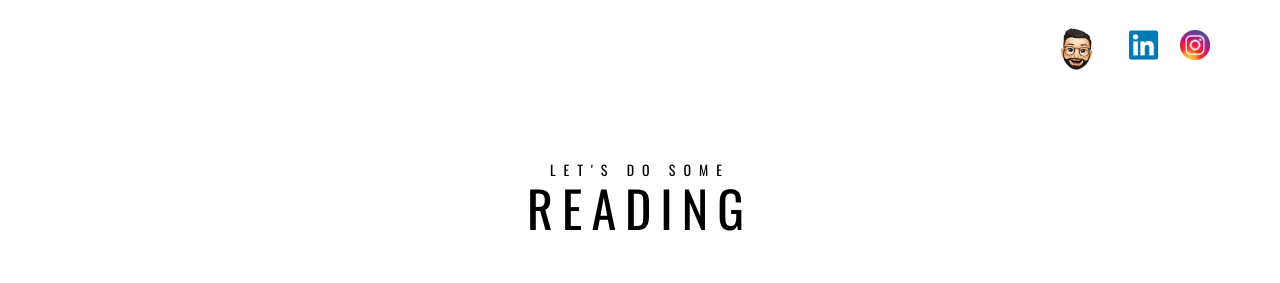
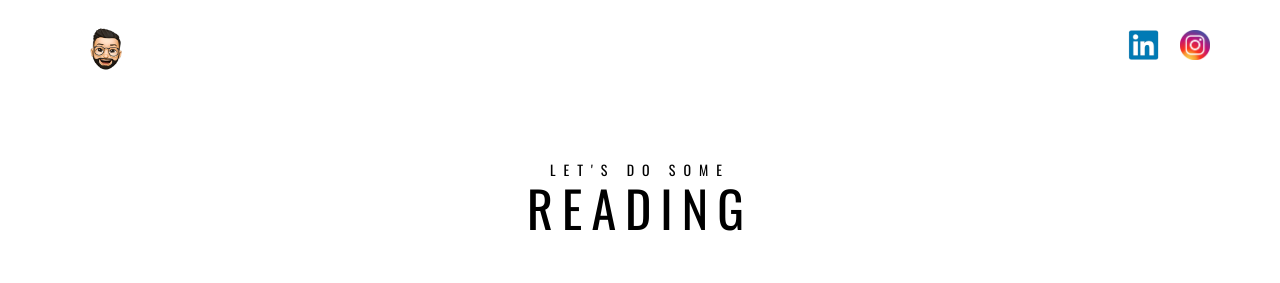
Before and after one commit to R1SH4BH81/blogcv, a plain HTML site: page index.html in a window 1280 px wide. Shown: the top 283 px of the page. Drawn offline with nearby package versions, Linux system fonts and the light colour scheme; some packages are replaced by stand-ins of ours; a script that the page names is missing.

Commit message:
Update index.html

```diff
--- a/index.html
+++ b/index.html
@@ -114,7 +114,7 @@
 
       <a href="https://rishabhcv.netlify.app"
         ><img
-          style="height: 60px; margin-left: 5px; margin-top: -10px;float: right"
+          style="height: 60px; margin-left: 5px; margin-top: -10px;float: left"
           src="../assets/images/my-avatar.png" title="view my portfolio"
           class="social"
       /></a>
```
